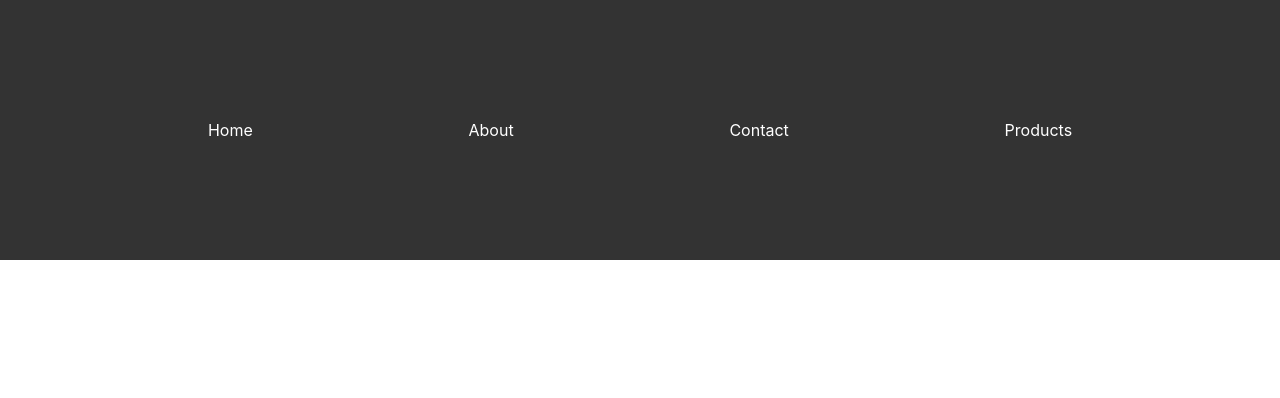
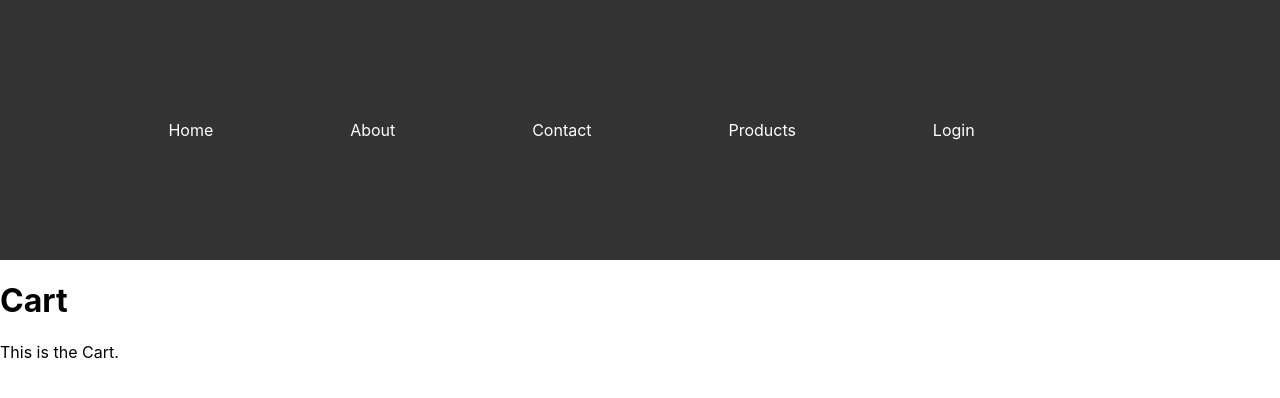
Before and after one commit to YasinduR/Ystore, a React (Create React App) app: page /#/cart in a window 1280 px wide. Shown: the top 398 px of the page. Built offline with nearby package versions, Linux system fonts and the light colour scheme.

Commit message:
Intialized product/login/cart

```diff
--- a/src/App.js
+++ b/src/App.js
@@ -1,13 +1,20 @@
 import logo from './logo.svg';
 import './App.css';
-import React from 'react';
+import React, { useState } from 'react';
 import { HashRouter as Router, Route, Routes, Link } from 'react-router-dom';
 import Home from './components/home';
 import About from './components/about';
 import Contact from './components/contact';
 import Products from './components/products';
+import Login from './components/login';
+import Cart from './components/cart'
 
 function App() {
+  const [isLoggedIn, setIsLoggedIn] = useState(false); // Track login state
+  const handleLogout = () => {
+    setIsLoggedIn(false); // Set the user as logged out
+  };
+
   return (
     <Router>
       <div>
@@ -17,6 +24,14 @@ function App() {
             <li><Link to="/about">About</Link></li>
             <li><Link to="/contact">Contact</Link></li>
             <li><Link to="/products">Products</Link></li>
+            <li>{isLoggedIn ?
+            (<a onClick={handleLogout}>Logout</a>):
+            (<Link to="/login">Login</Link>)}
+            </li>
+            <li>{isLoggedIn ?
+            (<Link to="/cart">Cart</Link>):
+            (<a></a>)}
+            </li>
           </ul>
         </nav>
 
@@ -25,6 +40,8 @@ function App() {
           <Route path="/about" element={<About />} />
           <Route path="/contact" element={<Contact />} />
           <Route path="/products" element={<Products />} />
+          <Route path="/login" element={<Login setIsLoggedIn={setIsLoggedIn} />} />
+          <Route path="/cart" element={<Cart setIsLoggedIn={setIsLoggedIn} />} />
         </Routes>
       </div>
     </Router>
--- /dev/null
+++ b/src/components/cart.js
@@ -0,0 +1,12 @@
+import React from 'react';
+
+const Cart = () => {
+  return (
+    <div>
+      <h1>Cart</h1>
+      <p>This is the Cart.</p>
+    </div>
+  );
+};
+
+export default Cart;
--- /dev/null
+++ b/src/components/login.js
@@ -0,0 +1,66 @@
+// src/components/Login.js
+import React, { useState } from 'react';
+import { useNavigate } from 'react-router-dom'; // Import useNavigate
+import axios from 'axios';
+
+const Login = ({ setIsLoggedIn }) => {
+  const navigate = useNavigate(); // Initialize useNavigate hook
+  const [email, setEmail] = useState('');
+  const [password, setPassword] = useState('');
+  const [error, setError] = useState(null);
+
+  const handleSubmit = async (event) => {
+    event.preventDefault();
+
+    try {
+      const response = await axios.post('http://localhost:8000/ystore/users/login', {
+        email,
+        password
+      });
+
+      console.log(response.data); // Handle the login success response here
+      alert('Login successful!');
+      setIsLoggedIn(true);  // Set user as logged in (to update nav bar)
+      navigate('/');        // Navigate to the home page
+    } catch (err) {
+      if (err.response) {
+        const status = err.response.status;
+        if (status === 401) {
+          setError('Invalid username or password.');
+        }
+    }
+    else{
+      setError('Something went wrong. Try again.');
+    }
+  };
+  };
+  return (
+    <div className="login-container">
+      <h2>Login</h2>
+      {error && <div className="error-message">{error}</div>}
+      <form onSubmit={handleSubmit}>
+        <div>
+          <label>Email:</label>
+          <input
+            type="email"
+            value={email}
+            onChange={(mail) => setEmail(mail.target.value)}
+            required
+          />
+        </div>
+        <div>
+          <label>Password:</label>
+          <input
+            type="password"
+            value={password}
+            onChange={(pwd) => setPassword(pwd.target.value)}
+            required
+          />
+        </div>
+        <button type="submit">Login</button>
+      </form>
+    </div>
+  );
+};
+
+export default Login;
--- a/src/components/products.js
+++ b/src/components/products.js
@@ -10,7 +10,7 @@ const Products = () => {
   useEffect(() => {
     const fetchProducts = async () => {
       try {
-        const response = await axios.get('http://localhost:8000/ystore//items'); // Update the URL as needed
+        const response = await axios.get('http://localhost:8000/ystore/items'); // Update the URL as needed
         setProducts(response.data);
       } catch (error) {
         setError('Error fetching product data');
```
